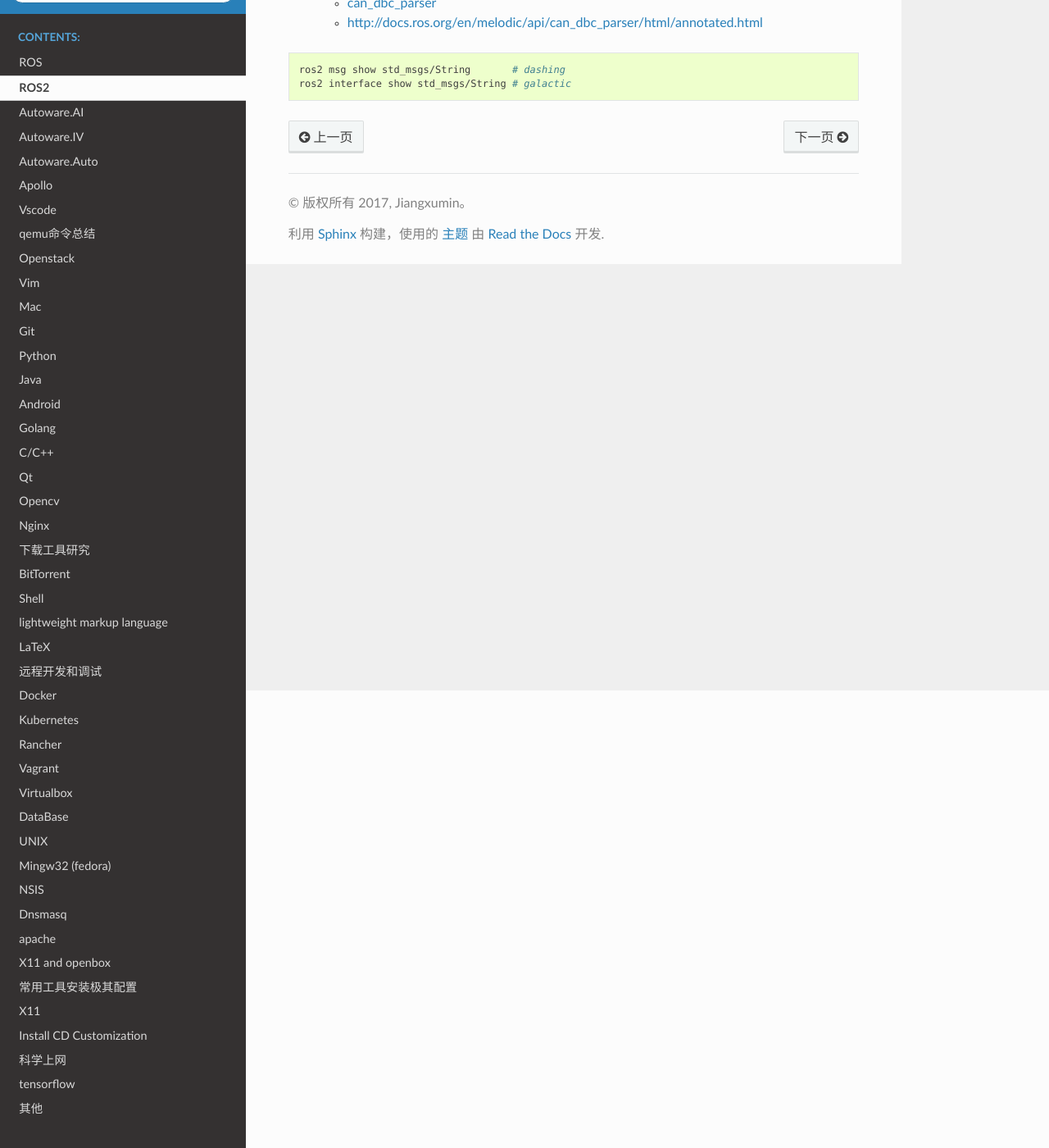
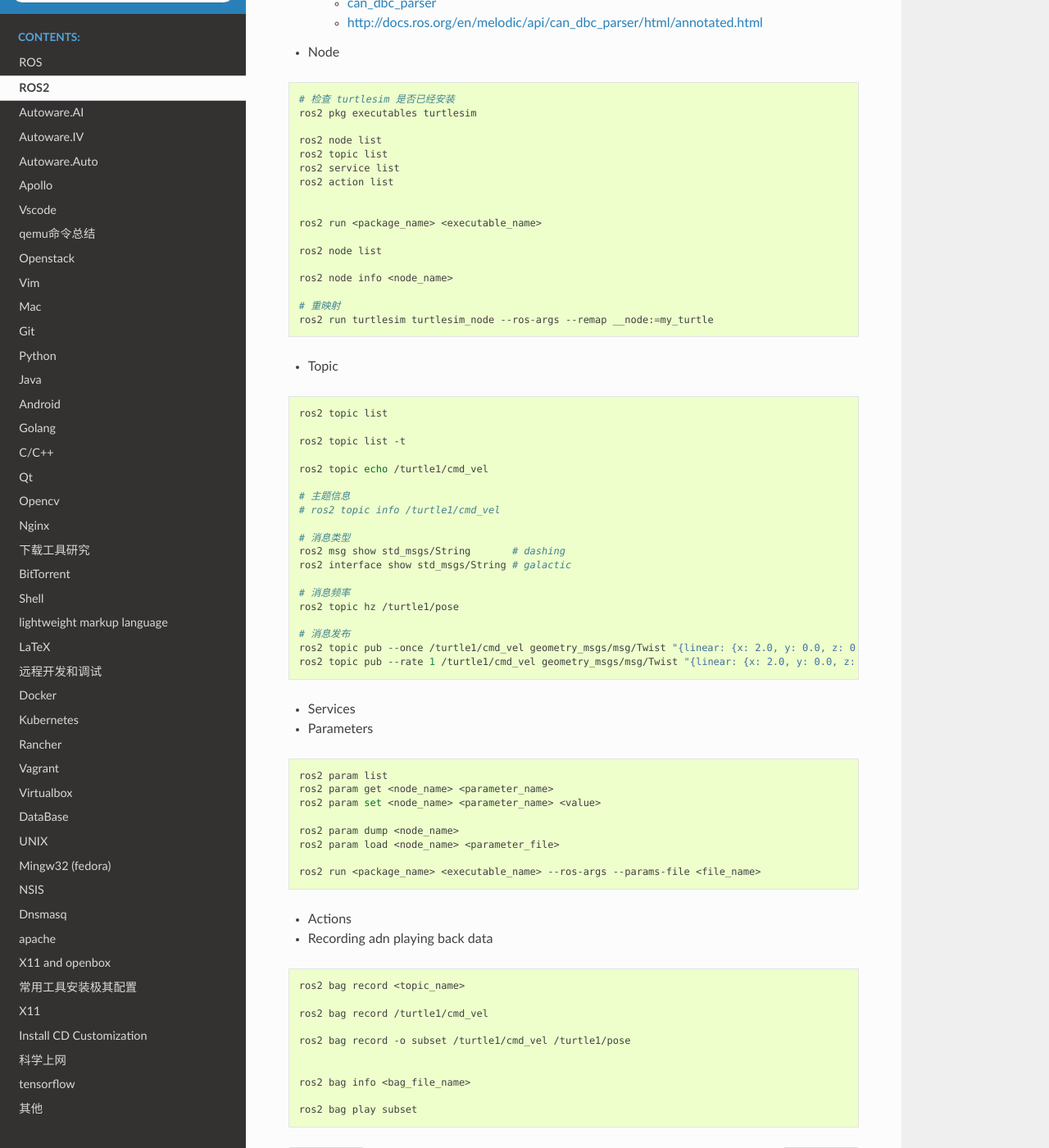
Before and after one commit to my-rds-store/my_space, a Sphinx documentation site: the page built from source/ros/ros2.rst, in a window 1280 px wide and 1400 px high, scrolled down 558 px. Shown: the whole window at 82% size. Built offline with Sphinx 7.4.7 and the Read the Docs theme 2.0.0, drawn with Linux system fonts in a browser that asks for light colours.

Commit message:
update ....

```diff
--- a/source/ros/ros2.rst
+++ b/source/ros/ros2.rst
@@ -22,7 +22,83 @@ ROS2
     * `can_dbc_parser <https://github.com/NewEagleRaptor/raptor-dbw-ros2>`_
     * http://docs.ros.org/en/melodic/api/can_dbc_parser/html/annotated.html
 
+
+* Node
+
 .. code:: bash
 
+    # 检查 turtlesim 是否已经安装
+    ros2 pkg executables turtlesim
+
+    ros2 node list
+    ros2 topic list
+    ros2 service list
+    ros2 action list
+
+
+    ros2 run <package_name> <executable_name>
+
+    ros2 node list
+
+    ros2 node info <node_name>
+
+    # 重映射
+    ros2 run turtlesim turtlesim_node --ros-args --remap __node:=my_turtle
+
+* Topic
+
+.. code:: bash
+
+    ros2 topic list
+
+    ros2 topic list -t
+
+    ros2 topic echo /turtle1/cmd_vel
+
+    # 主题信息
+    # ros2 topic info /turtle1/cmd_vel
+
+    # 消息类型
     ros2 msg show std_msgs/String       # dashing
     ros2 interface show std_msgs/String # galactic
+
+    # 消息频率
+    ros2 topic hz /turtle1/pose
+
+    # 消息发布
+    ros2 topic pub --once /turtle1/cmd_vel geometry_msgs/msg/Twist "{linear: {x: 2.0, y: 0.0, z: 0.0}, angular: {x: 0.0, y: 0.0, z: 1.8}}"
+    ros2 topic pub --rate 1 /turtle1/cmd_vel geometry_msgs/msg/Twist "{linear: {x: 2.0, y: 0.0, z: 0.0}, angular: {x: 0.0, y: 0.0, z: 1.8}}" # 1 Hz
+
+
+* Services
+
+* Parameters
+
+.. code:: bash
+
+        ros2 param list
+        ros2 param get <node_name> <parameter_name>
+        ros2 param set <node_name> <parameter_name> <value>
+
+        ros2 param dump <node_name>
+        ros2 param load <node_name> <parameter_file>
+
+        ros2 run <package_name> <executable_name> --ros-args --params-file <file_name>
+
+* Actions
+
+
+* Recording adn playing back data
+
+.. code:: bash
+
+          ros2 bag record <topic_name>
+
+          ros2 bag record /turtle1/cmd_vel
+
+          ros2 bag record -o subset /turtle1/cmd_vel /turtle1/pose
+
+
+          ros2 bag info <bag_file_name>
+
+          ros2 bag play subset
```
